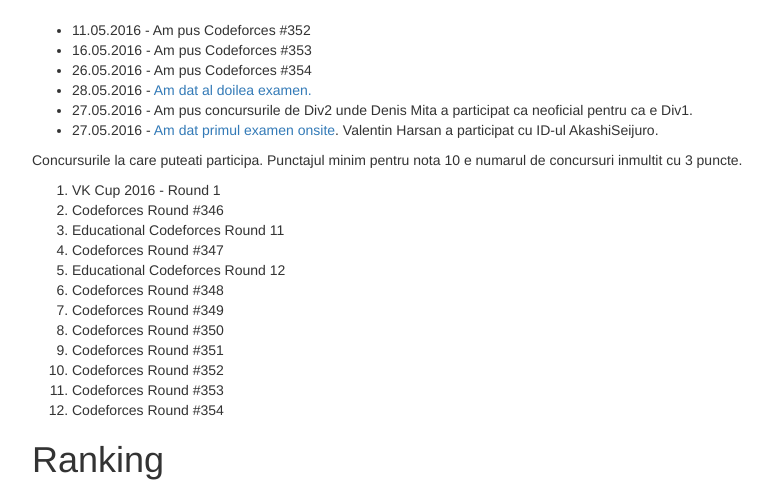
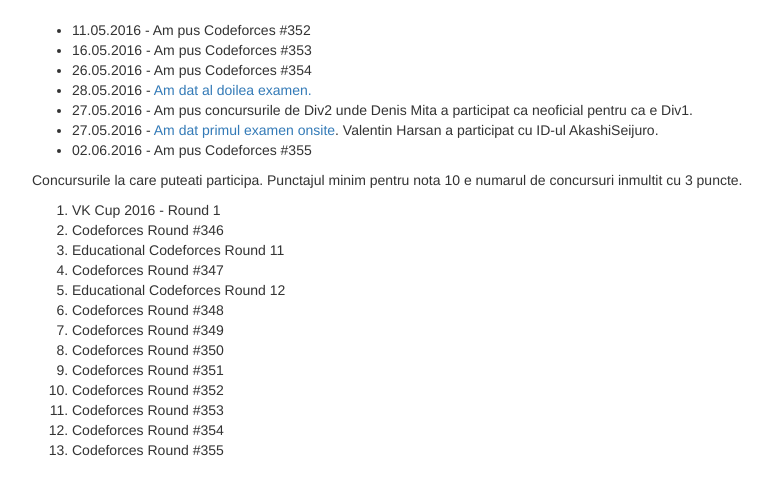
Before and after one commit to infoclock/OlympicTracker, a Django app: page /ranking in a window 1280 px wide. Shown: the part 51-531 px from the top of the page, without its empty margins (38-810 px from the left). Run offline with Django 3.2, Linux system fonts and the light colour scheme; some libraries are stand-ins or nearby versions.

Commit message:
Update last Codeforces

```diff
--- a/allauthdemo/demo/management/commands/get_codeforces.py
+++ b/allauthdemo/demo/management/commands/get_codeforces.py
@@ -12,7 +12,7 @@ class Command(BaseCommand):
     CONTEST_IDS = [658, 657, 639, 659, 660, 661, 640, 662, 664, 663, 665, 669, 668, 641, 643, 673, 674, 670, 666, 667,
                    671, 672, # codeforces 352
                    675, # codeforces 353
-                   676] # codeforces 354
+                   676, 677] # codeforces 354 + 355
 
     def add_arguments(self, parser):
         parser.add_argument('--user',
--- a/allauthdemo/demo/views.py
+++ b/allauthdemo/demo/views.py
@@ -41,7 +41,7 @@ class RankingView(generic.TemplateView):
 
     def get_context_data(self, **kwargs):
         context = super(RankingView, self).get_context_data(**kwargs)
-        context['minimum'] = 12 * 3.0
+        context['minimum'] = 13 * 3.0
 
         users = []
         for user in DemoUser.objects.all():
--- a/allauthdemo/templates/bases/ranking-list.html
+++ b/allauthdemo/templates/bases/ranking-list.html
@@ -12,6 +12,7 @@
     <li>28.05.2016 - <a href="http://codeforces.com/group/CJYYWxOetD/contest/207367/standings/groupmates/true">Am dat al doilea examen.</a></li>
     <li>27.05.2016 - Am pus concursurile de Div2 unde Denis Mita a participat ca neoficial pentru ca e Div1.</li>
     <li>27.05.2016 - <a href="http://codeforces.com/group/CJYYWxOetD/contest/207342/standings/groupmates/true/page/1">Am dat primul examen onsite</a>. Valentin Harsan a participat cu ID-ul AkashiSeijuro.</li>
+    <li>02.06.2016 - Am pus Codeforces #355</li>
   </ul>
   <p>Concursurile la care puteati participa. Punctajul minim pentru nota 10 e numarul de concursuri inmultit cu 3 puncte.</p>
   <ol>
@@ -27,6 +28,7 @@
     <li>Codeforces Round #352</li>
     <li>Codeforces Round #353</li>
     <li>Codeforces Round #354</li>
+    <li>Codeforces Round #355</li>
   </ol>
   <h1>Ranking</h1>
    <div class="table-responsive">
```
